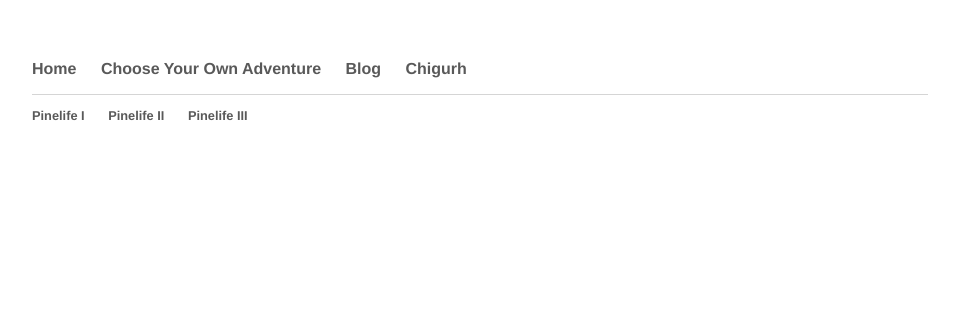
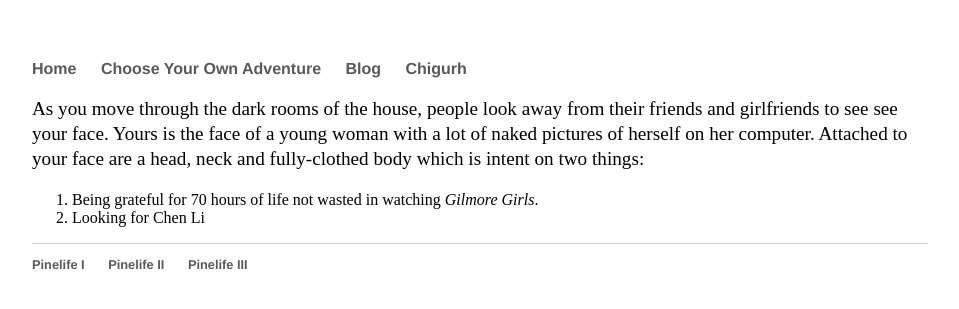
Before and after one commit to Pinelife/pinelife.github.io, a Jekyll site: the page built from Hellhole/Room6.html, in a window 1280 px wide. Shown: the top 309 px of the page, without its empty margins (160-1119 px from the left). Built offline with Jekyll 4.4.1, drawn with Linux system fonts in a browser that asks for light colours.

Commit message:
Update Room6.html

```diff
--- a/Hellhole/Room6.html
+++ b/Hellhole/Room6.html
@@ -2,3 +2,11 @@
 layout: default
 title: Pinelife
 ---
+
+<p>As you move through the dark rooms of the house, people look away from their friends and girlfriends to see see your face.
+  Yours is the face of a young woman with a lot of naked pictures of herself on her computer. Attached to your face are a head,
+  neck and fully-clothed body which is intent on two things:
+<ol>
+  <li>Being grateful for 70 hours of life not wasted in watching <i>Gilmore Girls</i>.</li>
+  <li>Looking for Chen Li</li>
+</ol>
```
